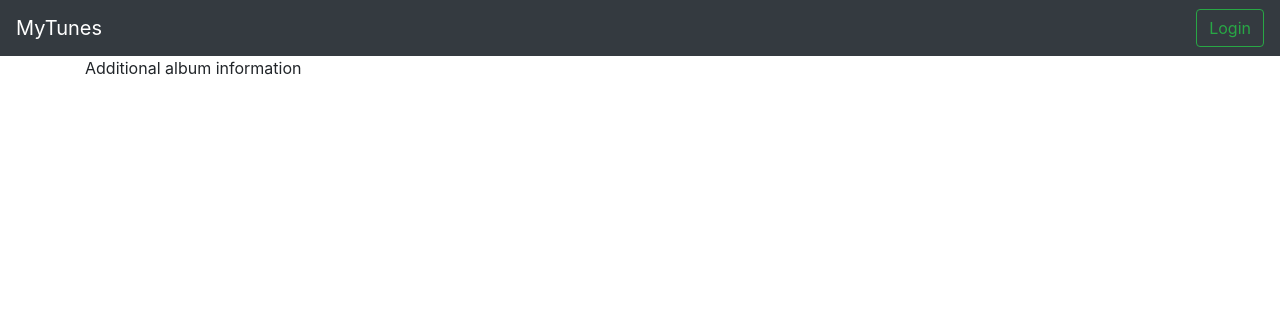
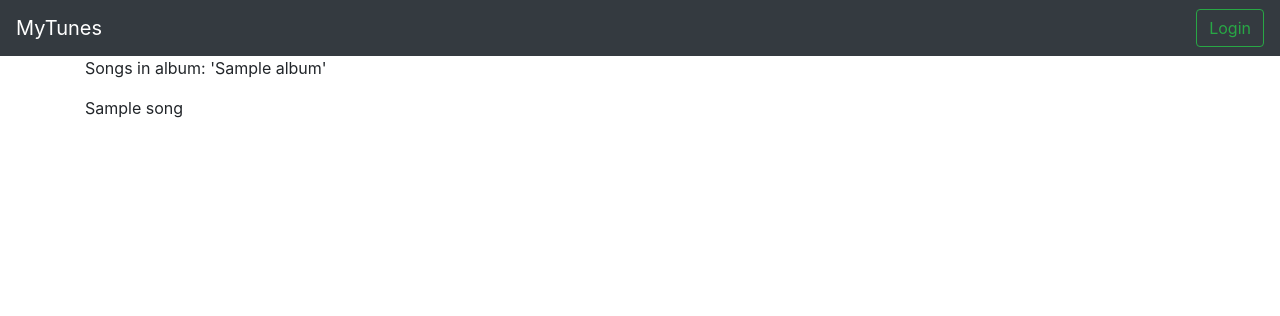
Before and after one commit to wolverine16/MusicApp, a Django app: page /album_info/1/ in a window 1280 px wide. Shown: the top 316 px of the page. Run offline with Django 3.2, Linux system fonts and the light colour scheme; tables that the repository leaves empty hold one stand-in row (values such as "Sample post"); some libraries are stand-ins or nearby versions.

Commit message:
update views and album info templates

```diff
--- a/data/load_data_v1.py
+++ b/data/load_data_v1.py
@@ -7,6 +7,7 @@ os.environ.setdefault("DJANGO_SETTINGS_MODULE", "myTunes.settings")
 from django.core.management import execute_from_command_line
 
 #sys.path.append(os.path.join(BASE_DIR, 'myTunes'))
+
 sys.path.append("D:\\Dropbox\\Personal Files\\Assignments\\CS 564 - Database Management\\Project\\MusicApp\\myTunes")
 
 django.setup()
--- a/myTunes/myTunes/settings.py
+++ b/myTunes/myTunes/settings.py
@@ -84,7 +84,7 @@ DATABASES = {
         'ENGINE': 'django.db.backends.mysql',
         'NAME': 'mytunesdb',
         'USER': 'root',
-        'PASSWORD': 'Admin:123',
+        'PASSWORD': 'Nrdealsteal1',
         'HOST': '127.0.0.1',
         'PORT': 3306,
     }
--- a/myTunes/tunesApp/templates/album_info.html
+++ b/myTunes/tunesApp/templates/album_info.html
@@ -1,7 +1,10 @@
 {% extends "base.html" %}
 {% block content %}
-<p>Additional album information</p>
-	{{trans.album_name}}
+<p>Songs in album:
+{% for trans in masterList|slice:":1" %}
+'{{trans.album_name}}'
+{% endfor %}
+<p/>
 	{% for trans in masterList %}
 		<p>
 			{{trans.title}}
--- a/myTunes/tunesApp/templates/favorite_songs.html
+++ b/myTunes/tunesApp/templates/favorite_songs.html
@@ -16,7 +16,7 @@
 			{{trans.loudness}}
 			{{trans.count}}
 			{{trans.rating}}
-			<a href="album_info/{{ trans.album_id }}">{{ trans.album_name }}</a>
+			<a href="/album_info/{{ trans.album_id }}">{{ trans.album_name }}</a>
 			<br/>
 		</p>
 	{% endfor %}
--- a/myTunes/tunesApp/views.py
+++ b/myTunes/tunesApp/views.py
@@ -214,8 +214,16 @@ def search(request):
 			artist = form.cleaned_data['artist_name']
 			genre = form.cleaned_data['genre_name']
 			album = form.cleaned_data['album_name']
-			strt_yr = form.cleaned_data['strt_yr']
-			end_yr = form.cleaned_data['end_yr']
+			if '\'' in song:
+				song = song.replace('\'','\\\'')
+			if '\'' in artist:
+				artist = artist.replace('\'','\\\'')
+			if '\'' in genre:
+				genre = genre.replace('\'','\\\'')
+			if '\'' in album:
+				album = album.replace('\'','\\\'')
+
+
 
 			#dynamically construct and run query
 			cursor = connection.cursor()
@@ -243,7 +251,7 @@ def search(request):
 					nonNullIndices.append(num)
 
 			print(range(len(nonNullIndices)))
-			# append all but the last one.
+			# append all but the last one
 			for num in range(len(nonNullIndices) - 1):
 				if nonNullIndices[num] == 0:
 					conditions += 's.title LIKE IF({0} is NULL, \'%\', CONCAT({0},\'%\')) \nAND '.format("\'" + song + "\'")
@@ -337,7 +345,7 @@ def results(request):
 def album_info(request, **kwargs):
 	cursor = connection.cursor()
 	print(kwargs)
-	album_id = 0; #UPDATE THIS WITH PARSED OUT FIELD FROM KWARGS
+	album_id = kwargs['album_id'];
 	query = '''
 	SELECT s.title,a.album_name,ai.album_id
 	FROM tunesapp_album a, tunesapp_song_song_albums ai, tunesapp_song s
```
